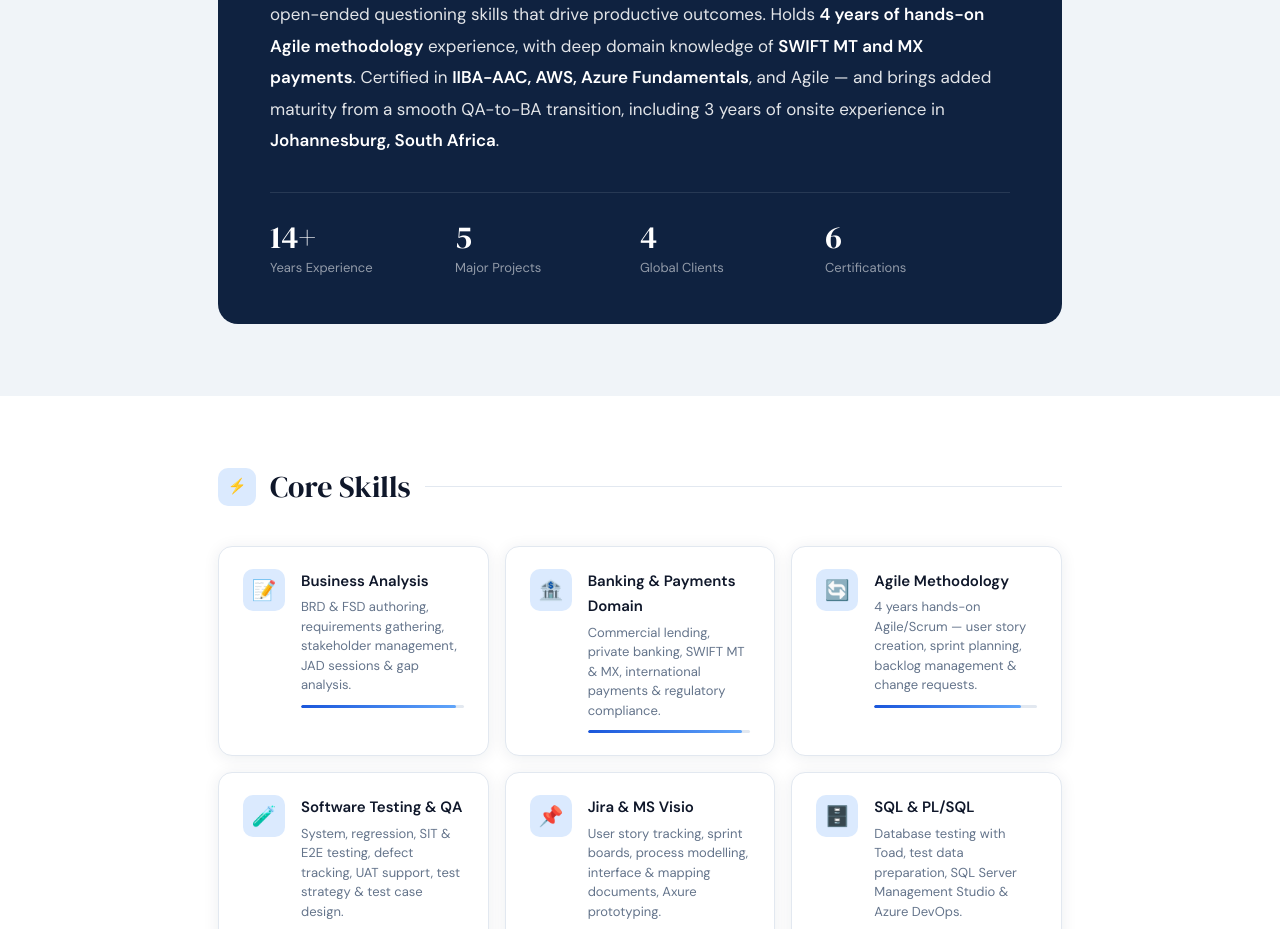
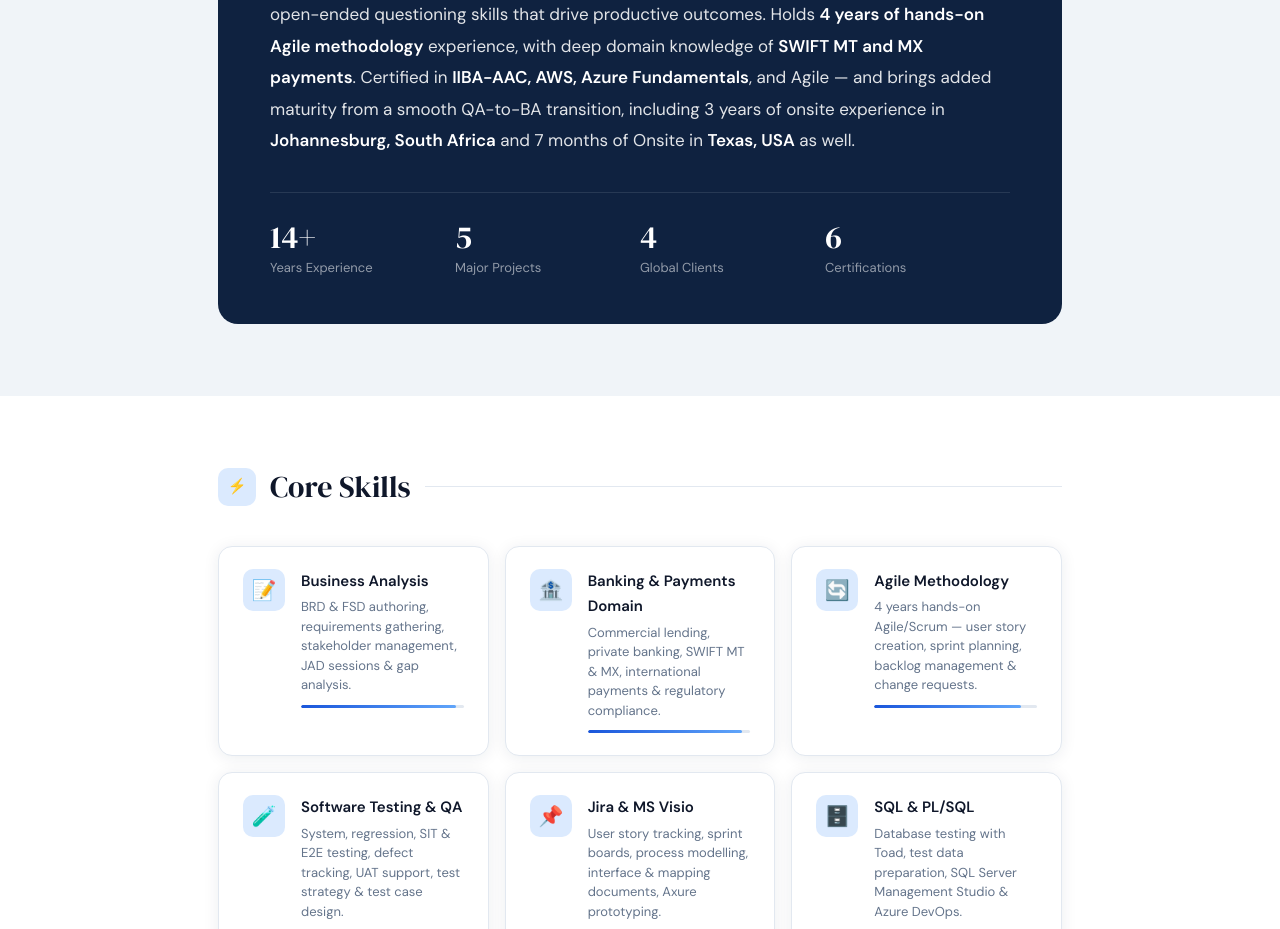
Before and after one commit to ahteshaam/ahteshaam.github.io, a plain HTML site: page index.html in a window 1280 px wide. Shown: the part 1038-1967 px from the top of the page. Drawn offline with Linux system fonts and the light colour scheme.

Commit message:
Update index.html

```diff
--- a/index.html
+++ b/index.html
@@ -676,7 +676,7 @@
         knowledge of <strong>SWIFT MT and MX payments</strong>. Certified in
         <strong>IIBA-AAC, AWS, Azure Fundamentals</strong>, and Agile — and brings added maturity from
         a smooth QA-to-BA transition, including 3 years of onsite experience in
-        <strong>Johannesburg, South Africa</strong>.
+        <strong>Johannesburg, South Africa</strong> and 7 months of Onsite in <strong>Texas, USA</strong> as well.
       </p>
       <div class="summary-stats">
         <div class="stat"><div class="stat-num">14+</div><div class="stat-label">Years Experience</div></div>
```
